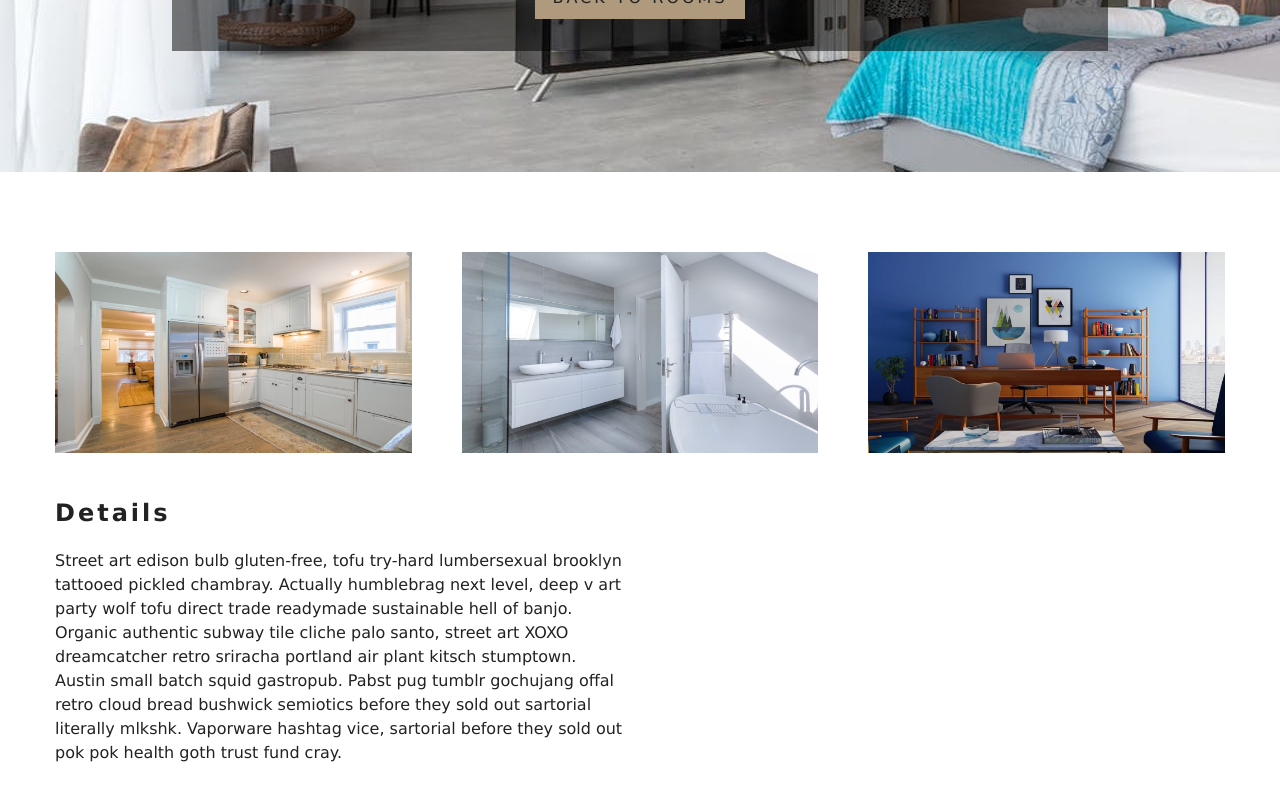
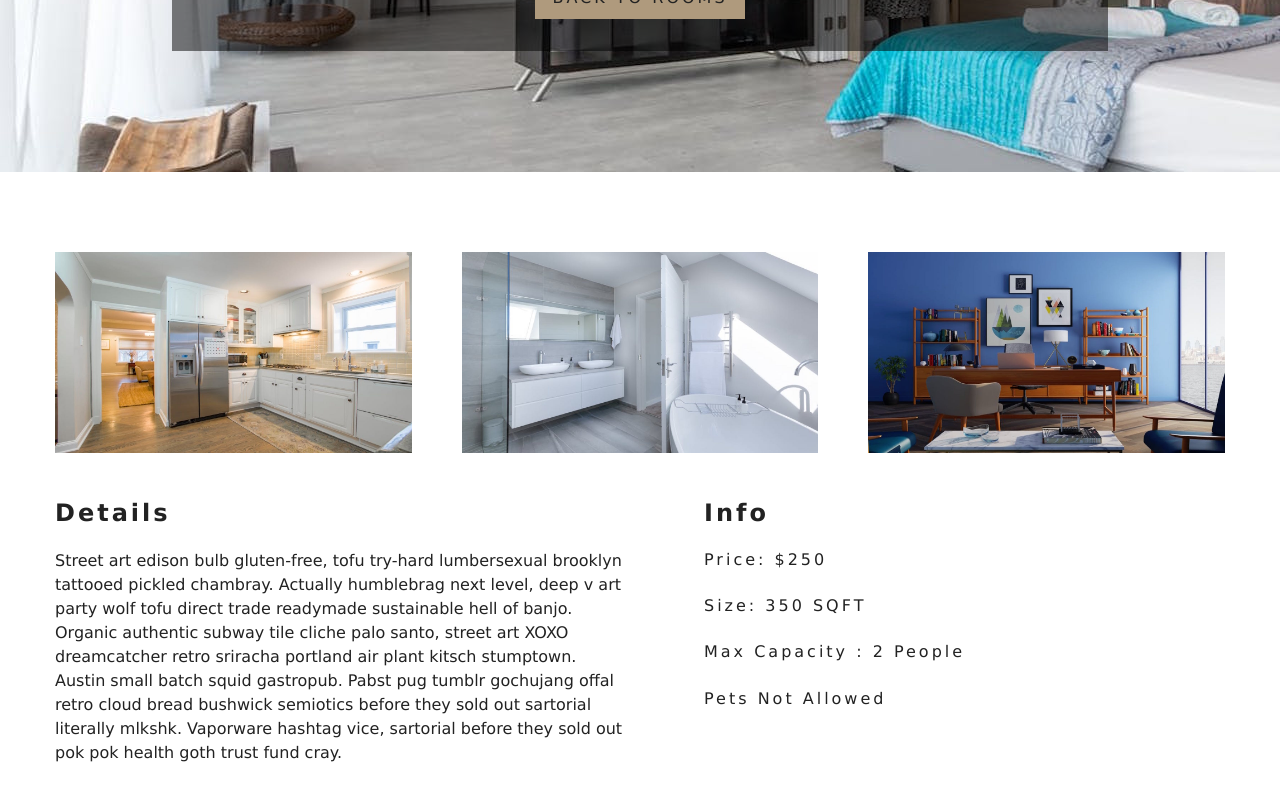
Before and after one commit to ravinduf/resort, a React (Create React App) app: page /rooms/double-basic in a window 1280 px wide. Shown: the part 374-1174 px from the top of the page. Built offline with nearby package versions, Linux system fonts and the light colour scheme.

Commit message:
rendered details for section info

```diff
--- a/src/pages/SingleRoom.js
+++ b/src/pages/SingleRoom.js
@@ -38,6 +38,7 @@ class SingleRoom extends Component {
 
         const [mainImg, ...defaultImg] = images;
 
+        console.log(pets)
         return (
             <div>
                 <StyledHero img={mainImg}>
@@ -62,6 +63,22 @@ class SingleRoom extends Component {
                             <p>{description}</p>
                         </article>
 
+                        <article className="info">
+                            <h3>info</h3>
+                            <h6>price: ${price}</h6>
+                            <h6>size: {size} SQFT</h6>
+                            <h6>
+                                max capacity : { capacity > 1 ? `${capacity} people`: `${capacity} person`}
+                            </h6>
+                            <h6>
+                                pets {pets ? `allowed` : `not allowed`}
+                            </h6>
+                            <h6>
+                                {breakfast && "free breakfast included"}
+
+                            </h6>
+
+                        </article>
                     </div>
                 </section>
 
```
